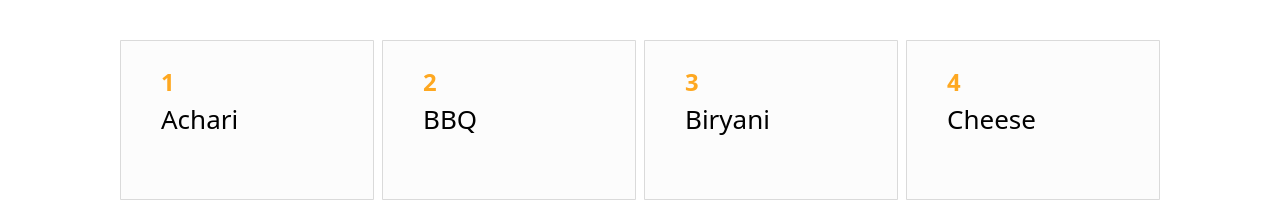
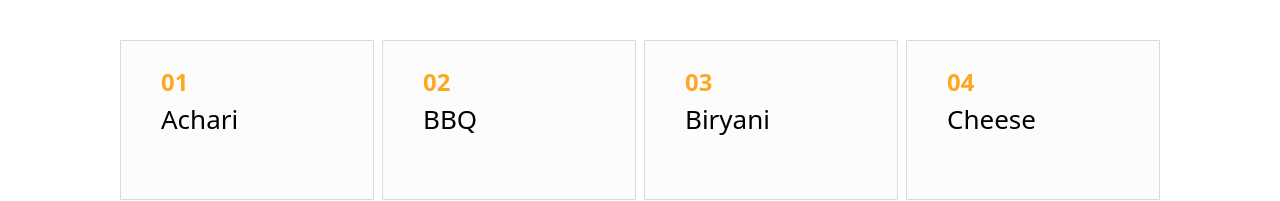
Before and after one commit to hussainn23/Essenctia-2.0, a React (Vite) app: page /season in a window 1280 px wide. Shown: the part 732-933 px from the top of the page. Built offline with nearby package versions, Linux system fonts and the light colour scheme.

Commit message:
Add new answer in faq

```diff
--- a/src/Pages/Season.jsx
+++ b/src/Pages/Season.jsx
@@ -16,15 +16,15 @@ const Season = () => {
     0: {
       columns: "grid-cols-1 sm:grid-cols-2 lg:grid-cols-3 xl:grid-cols-4",
       items: [
-        { number: "1", name: "Achari" },
-        { number: "2", name: "BBQ" },
-        { number: "3", name: "Biryani" },
-        { number: "4", name: "Cheese" },
-        { number: "5", name: "Chicken Powder" },
-        { number: "6", name: "Chipotle" },
-        { number: "7", name: "Curry Powder" },
-        { number: "8", name: "Fajita" },
-        { number: "9", name: "Flaming Hot" },
+        { number: "01", name: "Achari" },
+        { number: "02", name: "BBQ" },
+        { number: "03", name: "Biryani" },
+        { number: "04", name: "Cheese" },
+        { number: "05", name: "Chicken Powder" },
+        { number: "06", name: "Chipotle" },
+        { number: "07", name: "Curry Powder" },
+        { number: "08", name: "Fajita" },
+        { number: "09", name: "Flaming Hot" },
         { number: "10", name: "Garlic Powder" },
         { number: "11", name: "Green Chili" },
         { number: "12", name: "Green Ginger" },
--- a/src/components/Sections/Faq.jsx
+++ b/src/components/Sections/Faq.jsx
@@ -80,7 +80,13 @@ const Faq = () => {
           <Bar
             text={"How do I contact customer support?"}
             answer={
-              "Give the email of essenctia or and mentioned contact numbers."
+              <div>
+                <p><span className="font-bold">Contact Numbers:</span> 042-37882089, 0348-8000158</p>
+                <p>
+                  <span className="font-bold">Email:{" "}</span>
+                  <a href="mailto:Info@essenctia.com">Info@essenctia.com</a>
+                </p>
+              </div>
             }
           />
         </motion.div>
```
